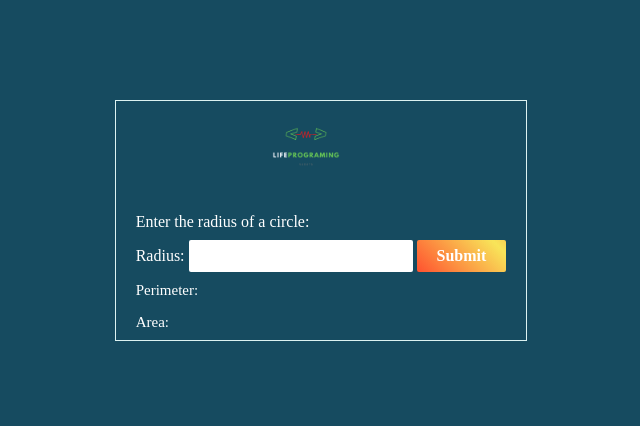
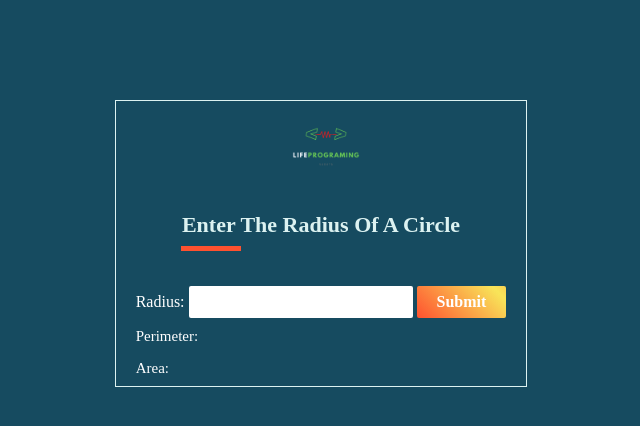
Before and after one commit to Taivadata/QRGenerator, a plain HTML site: page index.html in a window 1280 px wide. Shown: the whole page, without its empty margins (319-959 px from the left). Drawn offline with Linux system fonts and the light colour scheme.

Commit message:
push code third

```diff
--- a/index.html
+++ b/index.html
@@ -11,12 +11,12 @@
 
 <body>
     <div class="container center bg-navy h-100p">
-        <div class="hold w-auto mt-100">
-            <a href="https://vadataEcosytem.com.vn" class="ml-120">
+        <div class="hold w-auto mt-100 p-relative">
+            <a href="https://vadataEcosytem.com.vn" class="ml-140">
                 <img src="/LOGO.png" alt="Go to home" class="logo">
             </a>
-            <h1 class="tit-h1 clo-white mb-10">
-                Enter the <b>radius</b> of a circle:
+            <h1 class="tit-h1 clo-white mb-50">
+                <span>Enter The <b>Radius</b> Of A Circle</span>
             </h1>
             <span class="clo-white mb-10">Radius:</span>
             <input type="text" name="radius" id="radius" class="mb-10 inp-text">
--- a/style.css
+++ b/style.css
@@ -144,8 +144,8 @@ a {
 .mt-100 {
   margin-top: 100px;
 }
-.ml-120 {
-  margin-left: 120px;
+.ml-140 {
+  margin-left: 140px;
 }
 .mb-5 {
   margin-bottom: 5px;
@@ -155,6 +155,9 @@ a {
 }
 .mb-20 {
   margin-bottom: 20px;
+}
+.mb-50 {
+  margin-bottom: 50px;
 }
 .w-auto {
   width: auto;
@@ -181,8 +184,30 @@ a {
   width: 100px;
   height: 100px;
 }
+.p-absolute {
+  position: absolute;
+}
+.p-relative {
+  position: relative;
+}
 .tit-h1 {
+  text-align: center;
 }
+.tit-h1::before {
+  position: absolute;
+  left: 65px;
+  bottom: 135px;
+  width: 60px;
+  height: 5px;
+  content: "";
+  background-color: #ff512f;
+}
+.tit-h1 span {
+  font-weight: bold;
+  font-size: 22px;
+  color: #dcf2f1;
+}
+
 .inp-text {
   font-size: 16px;
   border-radius: 2px;
```
